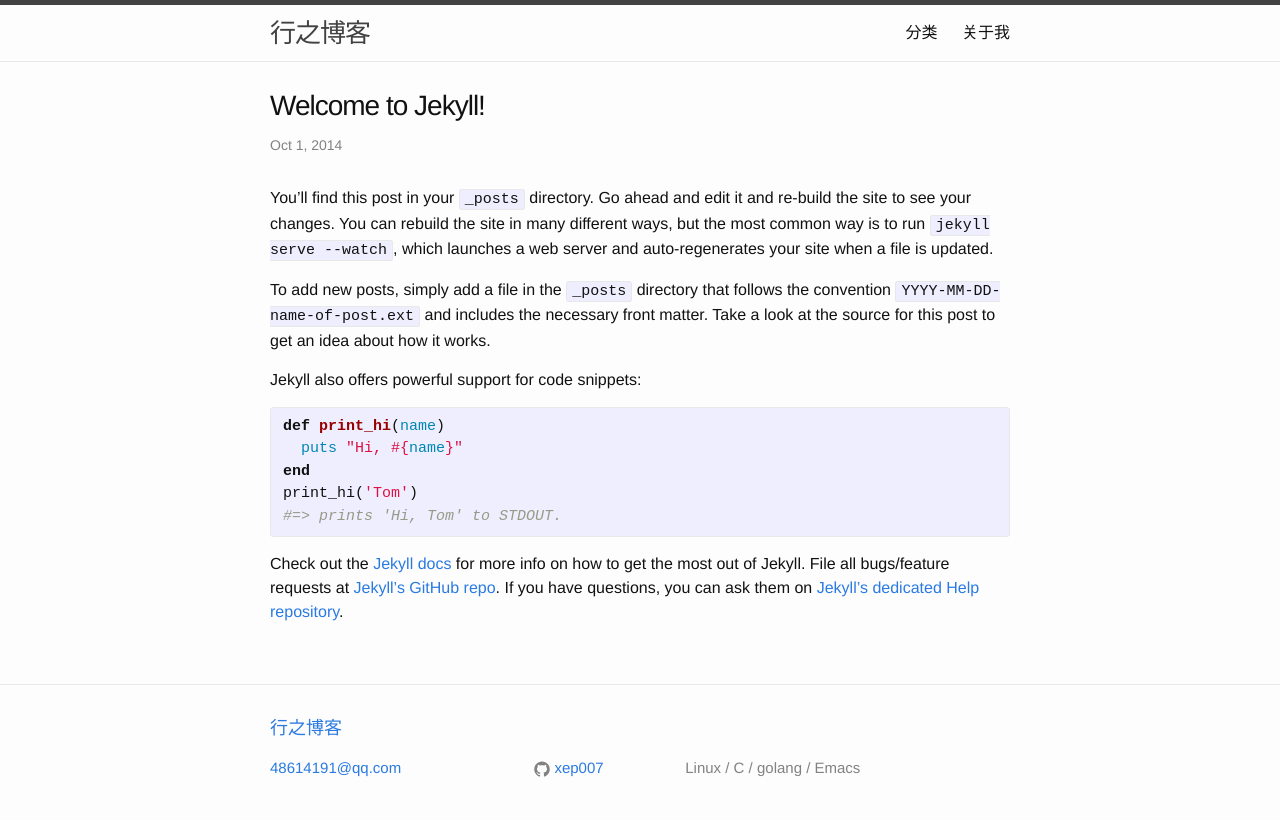
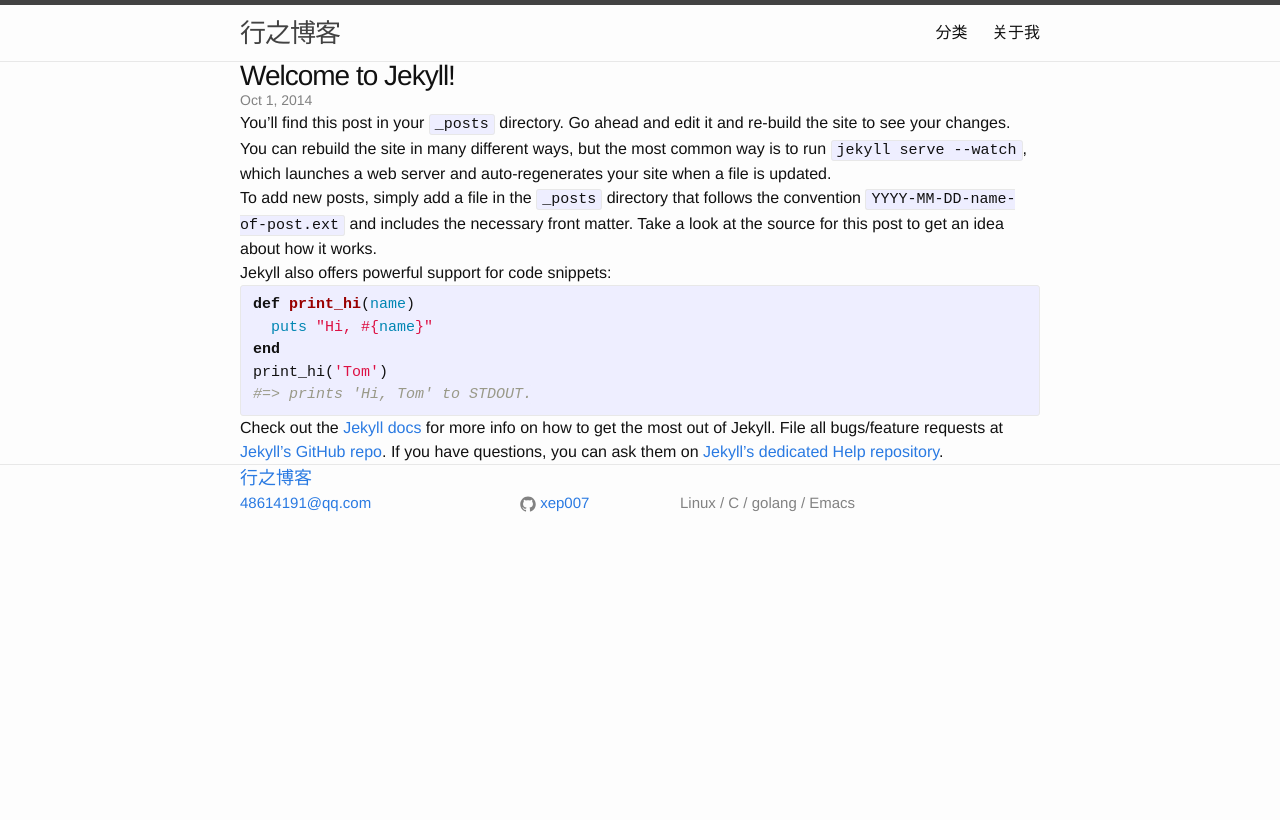
Before and after one commit to xep007/xep007.github.io, a Jekyll site: the page built from _posts/2014-10-01-welcome-to-jekyll.markdown, in a window 1280 px wide. Shown: the top 820 px of the page. Built offline with Jekyll 4.4.1, drawn with Linux system fonts in a browser that asks for light colours; comment, search, counter and statistics services are not loaded; grey boxes are pictures that could not be loaded.

Commit message:
edit css

```diff
--- a/_config.yml
+++ b/_config.yml
@@ -11,7 +11,7 @@
 markdown: kramdown
 
 #paginate
-paginate: 5
+paginate: 8
 paginate_path: "page:num"
 
 #comments
--- a/_layouts/default.html
+++ b/_layouts/default.html
@@ -15,16 +15,35 @@
 
     {% include footer.html %}
 
+
+
+
 <!-- JiaThis Button BEGIN -->
+<div class="jiathis_share_slide jiathis_share_16x16" id="jiathis_share_slide">
+<div class="jiathis_share_slide_top" id="jiathis_share_title"></div>
+<div class="jiathis_share_slide_inner">
+<div class="jiathis_style">
+<a class="jiathis_button_weixin"></a>
+<a href="http://www.jiathis.com/share" class="jiathis jiathis_txt jtico jtico_ji
+athis" target="_blank"></a>
 <script type="text/javascript">
-var jiathis_config = {data_track_clickback:'true'};
+var jiathis_config = {data_track_clickback:'true'
+	,slide:{
+		divid:'jiathis_main',
+		pos:'right',
+		gt:'true'
+	}
+};
 </script>
-<script type="text/javascript" src="http://v3.jiathis.com/code/jiathis_r.js?uid=1410620472538495" charset="utf-8"></script>
+<script type="text/javascript" src="http://v3.jiathis.com/code/jia.js?uid=141062
+0472538495" charset="utf-8"></script>
+<script type="text/javascript" src="http://v3.jiathis.com/code/jiathis_slide.js"
+ charset="utf-8"></script>
+</div></div></div>
 <!-- JiaThis Button END -->
-
 <!-- UJian Button BEGIN -->
-<script type="text/javascript" src="http://v1.ujian.cc/code/ujian.js?type=slide&fade=1&uid=1975461"></script>
-<a href="http://www.ujian.cc" style="border:0;"><img src="http://img.ujian.cc/pixel.png" alt="友荐云推荐" style="border:0;padding:0;margin:0;" /></a>
+	<script type="text/javascript" src="http://v1.ujian.cc/code/ujian.js?typ
+e=slideuid=1410620472538495"></script>
 <!-- UJian Button END -->
 
 </body>
--- a/_sass/_layout.scss
+++ b/_sass/_layout.scss
@@ -185,7 +185,7 @@
 
 .post-link {
     display: block;
-    font-size: 24px;
+    font-size: 20px;
 }
 
 
--- a/css/main.scss
+++ b/css/main.scss
@@ -11,7 +11,7 @@
 $small-font-size:  $base-font-size * 0.875;
 $base-line-height: 1.5;
 
-$spacing-unit:     30px;
+$spacing-unit:     0px;
 
 $text-color:       #111;
 $background-color: #fdfdfd;
```
Also changed, not shown: 16 other files.
